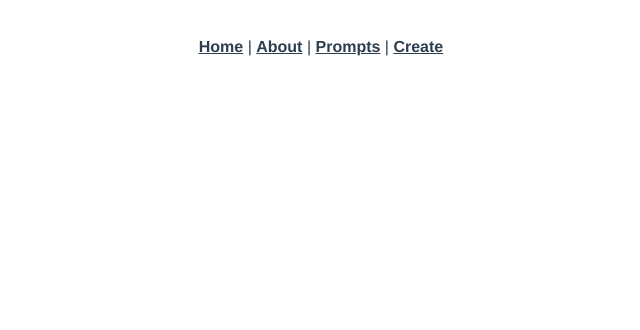
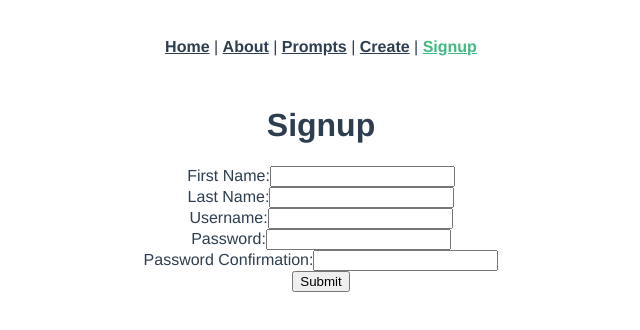
Before and after one commit to devorahortega/capstone-frontend-vue, a Vue app: page /sessions in a window 1280 px wide. Shown: the top 330 px of the page, without its empty margins (319-959 px from the left). Built offline with nearby package versions, Linux system fonts and the light colour scheme.

Commit message:
Adds working signup page to app

```diff
--- a/src/App.vue
+++ b/src/App.vue
@@ -8,6 +8,8 @@
       <router-link to="/prompts">Prompts</router-link>
       |
       <router-link to="/prompts/new">Create</router-link>
+      |
+      <router-link to="/sessions">Signup</router-link>
     </div>
     <router-view />
   </div>
--- a/src/router/index.js
+++ b/src/router/index.js
@@ -3,6 +3,7 @@
 import Home from "../views/Home.vue";
 import PromptsIndex from "../views/PromptsIndex.vue";
 import PromptsNew from "../views/PromptsNew.vue";
+import Signup from "../views/Signup.vue";
 
 Vue.use(VueRouter);
 
@@ -30,6 +31,11 @@
     name: "propmts-create",
     component: PromptsNew,
   },
+  {
+    path: "/sessions",
+    name: "signup",
+    component: Signup,
+  },
 ];
 
 const router = new VueRouter({
--- a/src/views/Signup.vue
+++ b/src/views/Signup.vue
@@ -0,0 +1,57 @@
+<template>
+  <div class="signup">
+    <form v-on:submit.prevent="submit()">
+      <h1>Signup</h1>
+      <ul>
+        <li v-for="error in errors" v-bind:key="error">{{ error }}</li>
+      </ul>
+      <div>
+        <label>First Name:</label>
+        <input type="text" v-model="newUserParams.first_name" />
+      </div>
+      <div>
+        <label>Last Name:</label>
+        <input type="text" v-model="newUserParams.last_name" />
+      </div>
+      <div>
+        <label>Username:</label>
+        <input type="text" v-model="newUserParams.username" />
+      </div>
+      <div>
+        <label>Password:</label>
+        <input type="text" v-model="newUserParams.password" />
+      </div>
+      <div>
+        <label>Password Confirmation:</label>
+        <input type="text" v-model="newUserParams.password_confirmation" />
+      </div>
+      <input type="submit" value="Submit" />
+    </form>
+  </div>
+</template>
+
+<script>
+import axios from "axios";
+
+export default {
+  data: function () {
+    return {
+      newUserParams: {},
+      errors: [],
+    };
+  },
+  methods: {
+    submit: function () {
+      axios
+        .post("/users", this.newUserParams)
+        .then((response) => {
+          console.log(response.data);
+          this.$router.push("/login");
+        })
+        .catch((error) => {
+          this.errors = error.response.data.errors;
+        });
+    },
+  },
+};
+</script>
```
